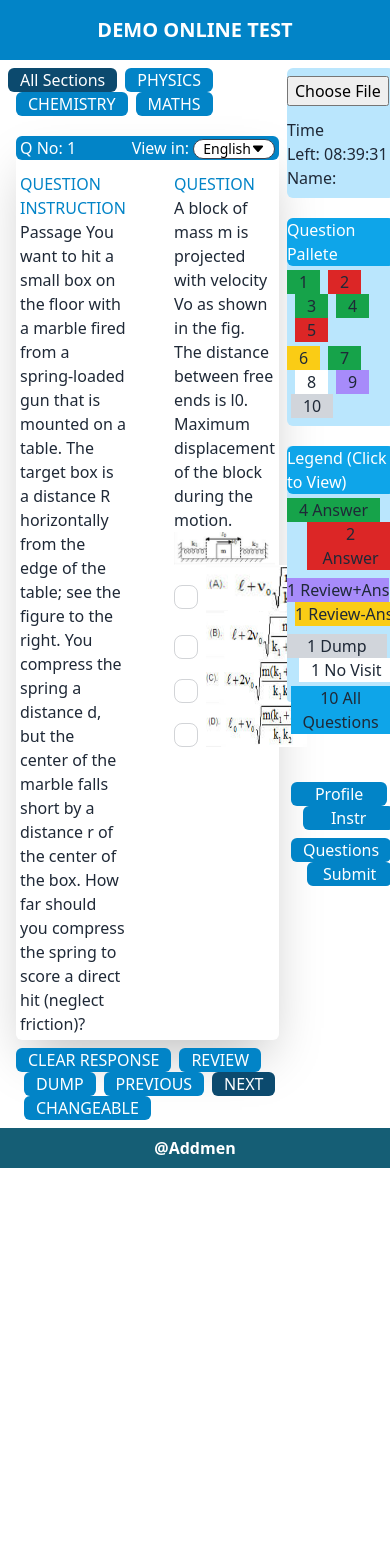
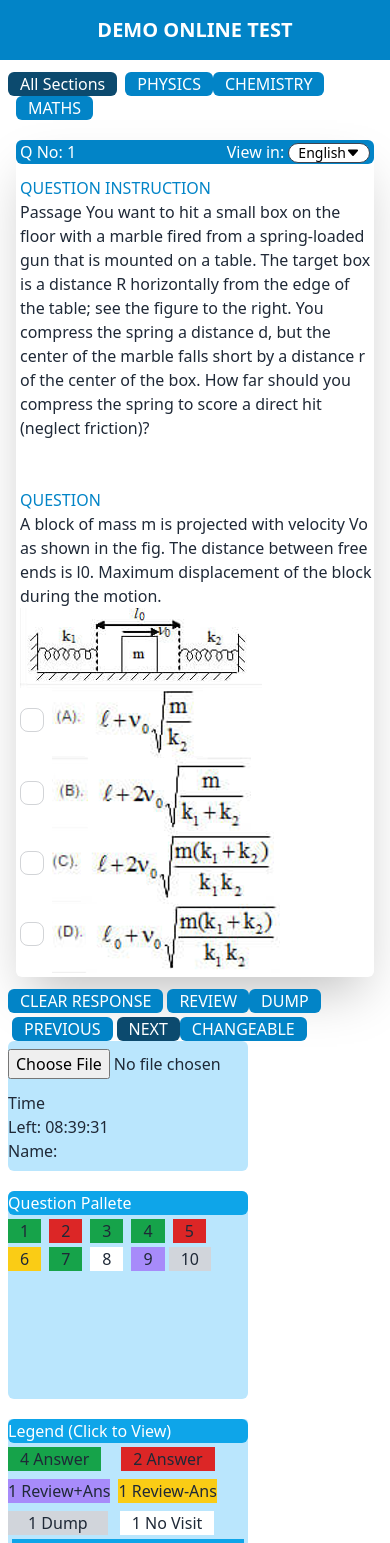
Before and after one commit to rhnchowdhury/Site-Galleria-assignment, a Next.js app: page / in a window 390 px wide. Shown: the top 1543 px of the page. Before the commit the page ends 1168 px from the top, so only its background shows below. Built offline with nearby package versions, Linux system fonts and the light colour scheme.

Commit message:
responsive done

```diff
--- a/Components/OtherParts/LeftSide/List.js
+++ b/Components/OtherParts/LeftSide/List.js
@@ -3,7 +3,7 @@ const List = () => {
         <div>
             <button className="bg-sky-900 text-white px-3 rounded-md">All Sections</button>
             <button className="ml-2 bg-sky-600 text-white uppercase px-3 rounded-md">Physics</button>
-            <button className="ml-2 bg-sky-600 text-white uppercase px-3 rounded-md">Chemistry</button>
+            <button className="mt-1 lg:ml-2 bg-sky-600 text-white uppercase px-3 rounded-md">Chemistry</button>
             <button className="ml-2 bg-sky-600  text-white uppercase px-3 rounded-md">Maths</button>
         </div>
     );
--- a/Components/OtherParts/LeftSide/ListDown.js
+++ b/Components/OtherParts/LeftSide/ListDown.js
@@ -1,13 +1,13 @@
 
 const ListDown = () => {
     return (
-        <div className="ml-2">
+        <div className="lg:ml-2">
             <button className="bg-sky-600 text-white px-3 uppercase rounded-md">Clear Response</button>
-            <button className="ml-2 bg-sky-600 text-white uppercase px-3 rounded-md">Review</button>
-            <button className="ml-2 bg-sky-600 text-white uppercase px-3 rounded-md">Dump</button>
-            <button className="ml-2 bg-sky-600  text-white uppercase px-3 rounded-md">Previous</button>
-            <button className="ml-2 bg-sky-900  text-white uppercase px-3 rounded-md">Next</button>
-            <button className="ml-2 bg-sky-600  text-white uppercase px-3 rounded-md">Changeable</button>
+            <button className="ml-1 lg:ml-2 bg-sky-600 text-white uppercase px-3 rounded-md">Review</button>
+            <button className="mt-1 lg:ml-2 bg-sky-600 text-white uppercase px-3 rounded-md">Dump</button>
+            <button className="ml-1 lg:ml-2 bg-sky-600  text-white uppercase px-3 rounded-md">Previous</button>
+            <button className="ml-1 lg:ml-2 bg-sky-900  text-white uppercase px-3 rounded-md">Next</button>
+            <button className="mt-1 lg:ml-2 bg-sky-600  text-white uppercase px-3 rounded-md">Changeable</button>
         </div>
     );
 };
--- a/Components/OtherParts/LeftSide/QuestionPart.js
+++ b/Components/OtherParts/LeftSide/QuestionPart.js
@@ -13,7 +13,7 @@ const QuestionPart = () => {
                 <h1 className="text-white ml-1">Q No: 1</h1>
                 <h1 className="text-white mr-1">View in: <span className="badge bg-white text-black">English<BsFillCaretDownFill></BsFillCaretDownFill></span> </h1>
             </div>
-            <div className="flex mt-2 gap-10 ">
+            <div className="flex flex-col lg:flex-row mt-2 gap-10">
                 <div className="w-full m-1">
                     <h1 className="text-sky-600 uppercase font-medium">Question Instruction</h1>
                     <p>Passage You want to hit a small box on the floor with a
--- a/Components/OtherParts/Parts.js
+++ b/Components/OtherParts/Parts.js
@@ -7,7 +7,7 @@ import ThirdPart from "./RightSide/ThirdPart";
 
 const Parts = () => {
     return (
-        <div className="flex m-2">
+        <div className="flex flex-col lg:flex-row m-2">
             <div className="bg-white w-full h-full rounded-md">
                 <List></List>
                 <QuestionPart></QuestionPart>
```
